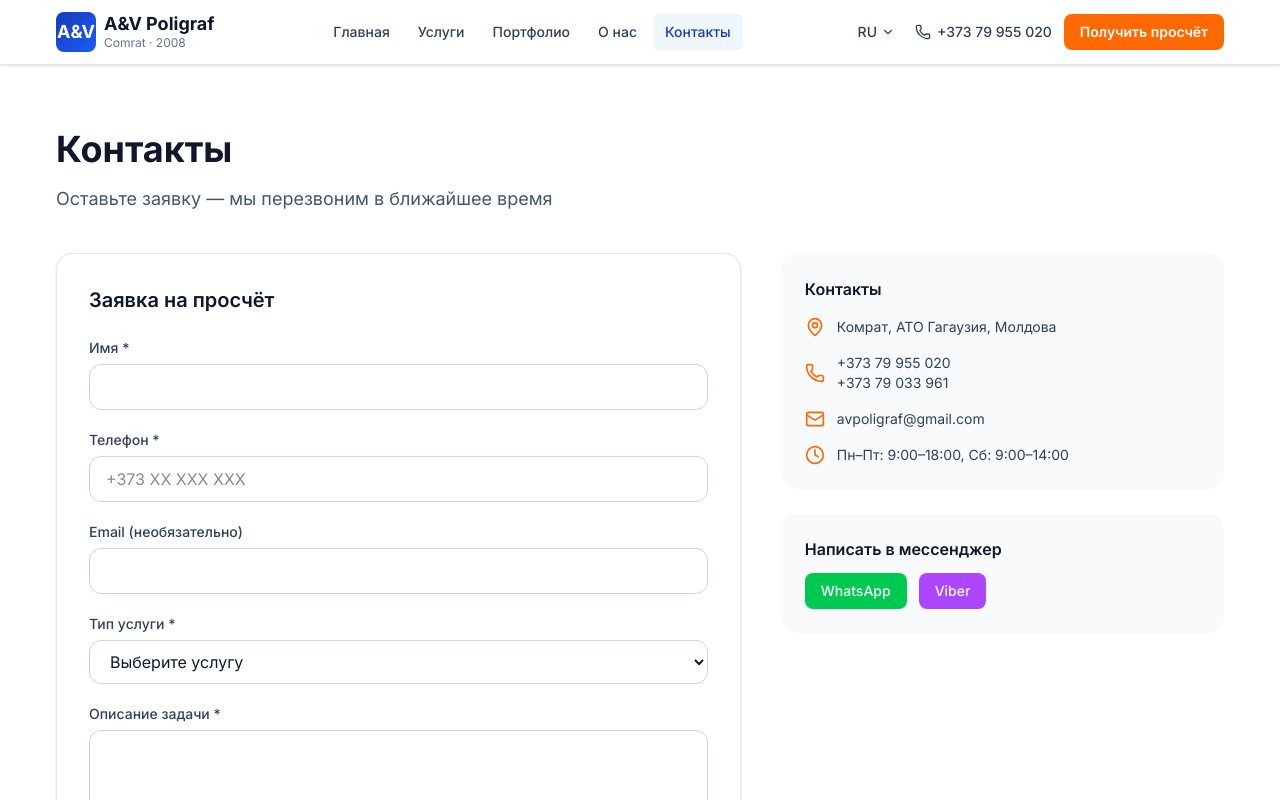
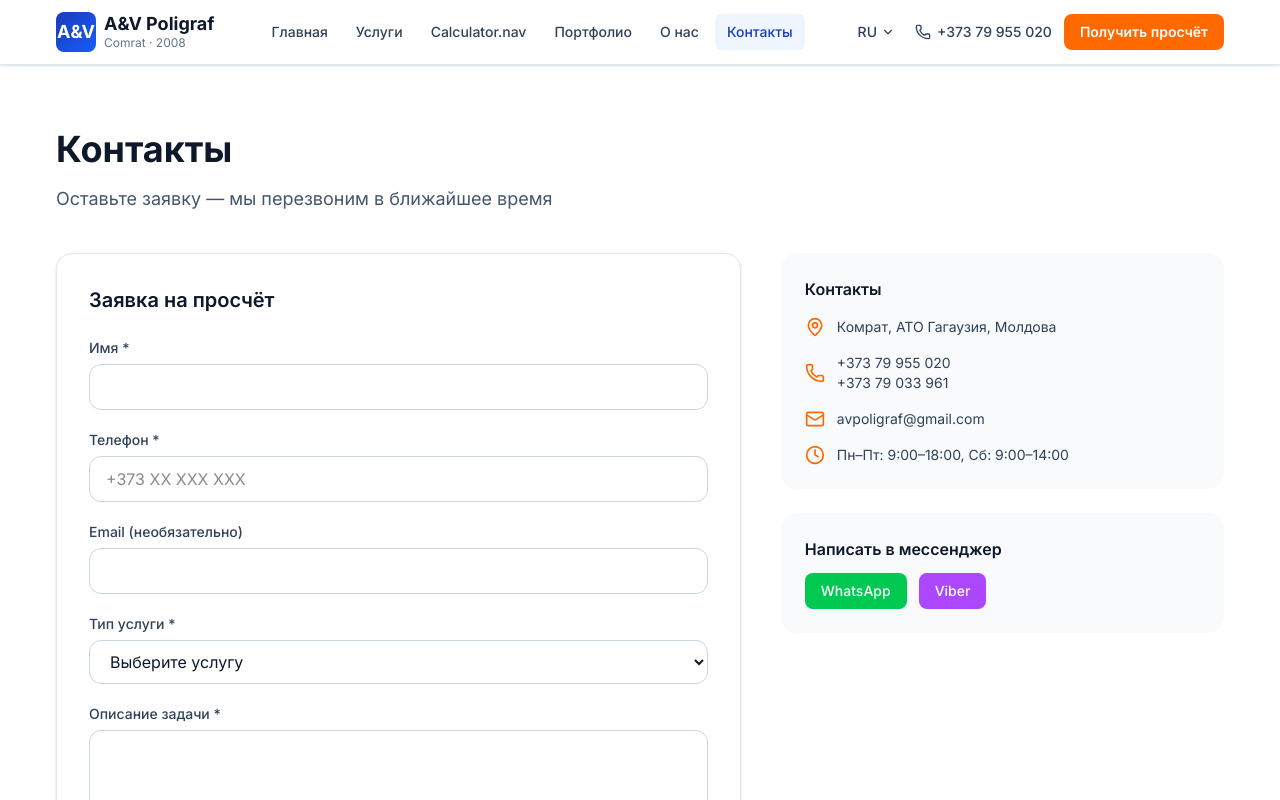
Before and after one commit to sergey1338/av-poligraf, a Next.js app: page /ru/contact in a window 1280 px wide. Shown: the top 800 px of the page. Built offline with nearby package versions, Linux system fonts and the light colour scheme.

Commit message:
Add calculator to Header nav

```diff
--- a/src/components/Header.tsx
+++ b/src/components/Header.tsx
@@ -13,9 +13,11 @@ export default function Header() {
   const router = useRouter();
   const [mobileOpen, setMobileOpen] = useState(false);
 
+  const tCalc = useTranslations('Calculator');
   const navItems = [
     { href: '/', label: t('home') },
     { href: '/services', label: t('services') },
+    { href: '/calculator', label: tCalc('nav') },
     { href: '/portfolio', label: t('portfolio') },
     { href: '/about', label: t('about') },
     { href: '/contact', label: t('contact') },
@@ -30,9 +32,7 @@ export default function Header() {
       <div className="container mx-auto px-4">
         <div className="flex items-center justify-between h-16">
           <Link href="/" className="flex items-center gap-2">
-            <div className="w-10 h-10 rounded-lg bg-gradient-to-br from-blue-800 to-blue-600 flex items-center justify-center text-white font-bold text-lg">
-              A&V
-            </div>
+            <div className="w-10 h-10 rounded-lg bg-gradient-to-br from-blue-800 to-blue-600 flex items-center justify-center text-white font-bold text-lg">A&V</div>
             <div className="hidden sm:block">
               <div className="font-bold text-slate-900 text-lg leading-tight">A&V Poligraf</div>
               <div className="text-xs text-slate-500">Comrat · 2008</div>
@@ -41,16 +41,7 @@ export default function Header() {
 
           <nav className="hidden lg:flex items-center gap-1">
             {navItems.map((item) => (
-              <Link
-                key={item.href}
-                href={item.href}
-                className={cn(
-                  'px-3 py-2 rounded-md text-sm font-medium transition-colors',
-                  pathname === item.href
-                    ? 'text-blue-800 bg-blue-50'
-                    : 'text-slate-700 hover:text-blue-800 hover:bg-slate-50'
-                )}
-              >
+              <Link key={item.href} href={item.href} className={cn('px-3 py-2 rounded-md text-sm font-medium transition-colors', pathname === item.href ? 'text-blue-800 bg-blue-50' : 'text-slate-700 hover:text-blue-800 hover:bg-slate-50')}>
                 {item.label}
               </Link>
             ))}
```
